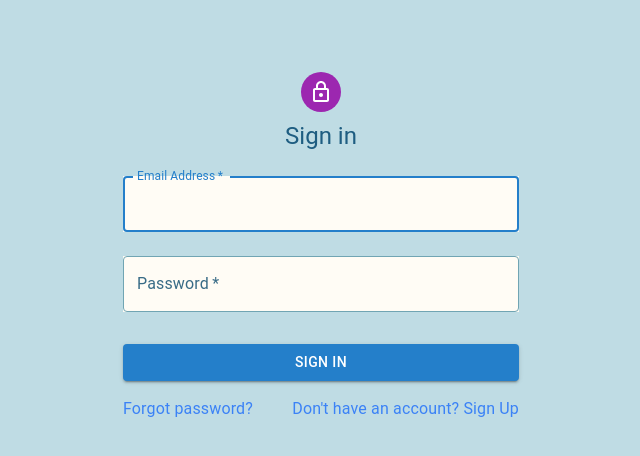
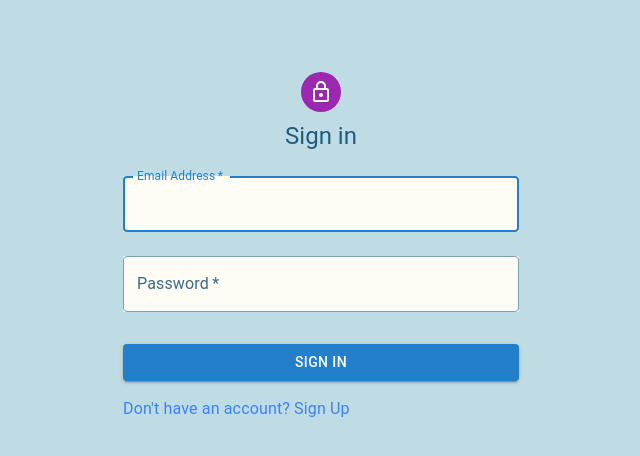
Before and after one commit to Jexxer/DepositCalculator, a React (Vite) app in the folder frontend/: page /login in a window 1280 px wide. Shown: the top 456 px of the page, without its empty margins (319-959 px from the left). Built offline with nearby package versions, Linux system fonts and the light colour scheme.

Commit message:
comment out link
commented out the 'forgot password' link until email provider is set up.

```diff
--- a/frontend/src/Components/LoginPage/LoginPage.tsx
+++ b/frontend/src/Components/LoginPage/LoginPage.tsx
@@ -89,11 +89,11 @@ export default function SignIn() {
             Sign In
           </Button>
           <Grid container>
-            <Grid item xs>
-              <Link to="#" className="text-blue-500">
-                Forgot password?
-              </Link>
-            </Grid>
+            {/* <Grid item xs> */}
+            {/*   <Link to="#" className="text-blue-500"> */}
+            {/*     Forgot password? */}
+            {/*   </Link> */}
+            {/* </Grid> */}
             <Grid item>
               <Link to="/register" className="text-blue-500">
                 {"Don't have an account? Sign Up"}
```
